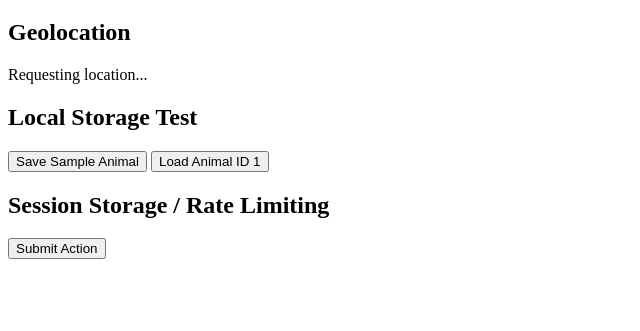
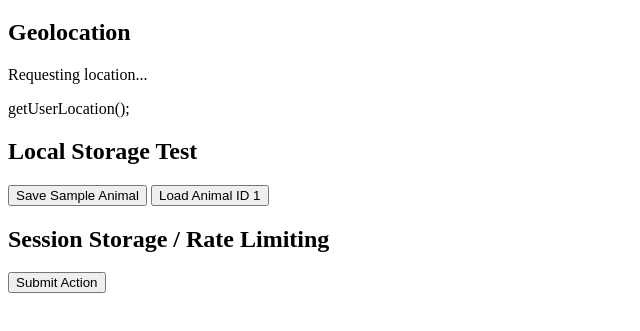
Before and after one commit to YwjSiab/Web-APIs-Implementation-Vaj, a website: page index.html in a window 1280 px wide. Shown: the part 61-392 px from the top of the page, without its empty margins (0-640 px from the left). Drawn offline with Linux system fonts and the light colour scheme.

Commit message:
Update index.html

```diff
--- a/index.html
+++ b/index.html
@@ -10,6 +10,7 @@
   <section>
     <h2>Geolocation</h2>
     <p id="locationStatus">Requesting location...</p>
+    getUserLocation();
   </section>
 
   <section>
```
